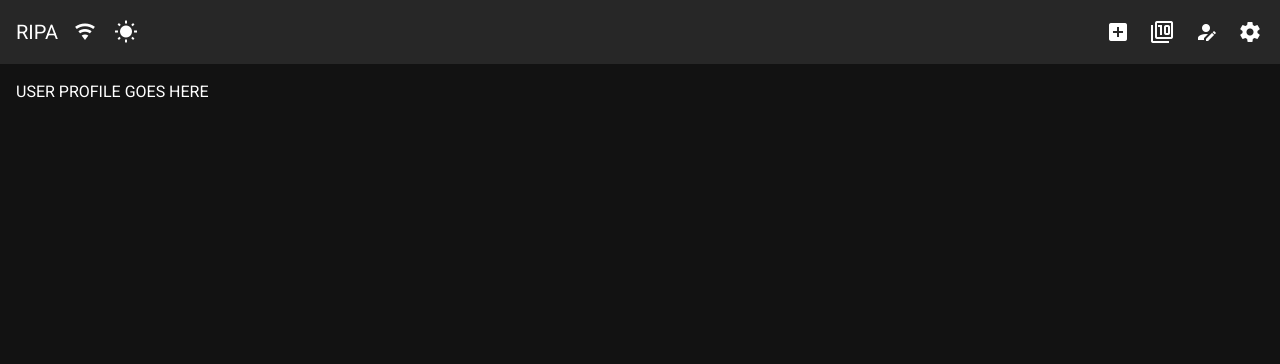
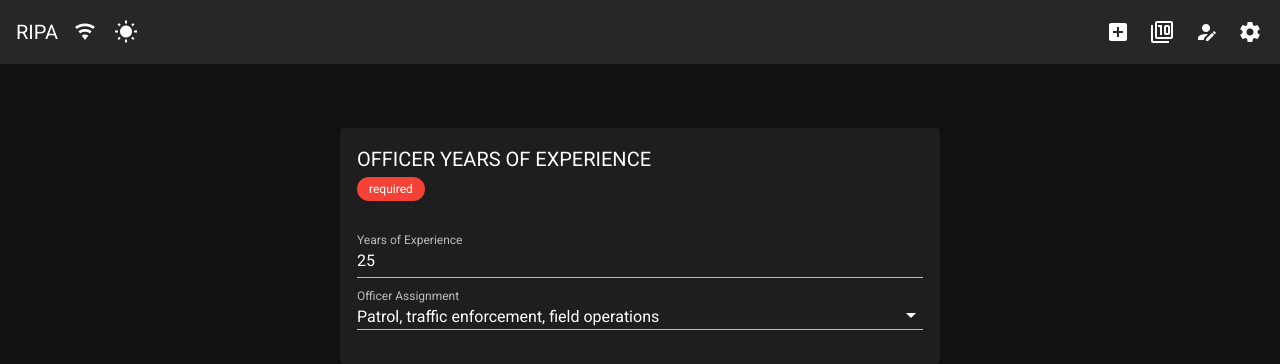
Before and after one commit to SanDiegoCountySheriff/Cal-RIPA, a Vue app in the folder UI/: page /user in a window 1280 px wide. Shown: the top 364 px of the page. Built offline with nearby package versions, Linux system fonts and the light colour scheme.

Commit message:
add user profile

```diff
--- a/UI/src/components/features/RipaPageContainer.vue
+++ b/UI/src/components/features/RipaPageContainer.vue
@@ -5,6 +5,9 @@
     :dark="isDark"
     :on-update-dark="handleUpdateDark"
   >
+    <!-- <v-alert type="success" dismissible>
+      Cache was cleared and updated at 2021-04-23 11:34:26.
+    </v-alert> -->
     <slot></slot>
   </ripa-page-wrapper>
 </template>
--- a/UI/src/components/molecules/RipaIntro.vue
+++ b/UI/src/components/molecules/RipaIntro.vue
@@ -35,6 +35,10 @@
         on November 7, 2017. For more information please see the
         <a href="https://oag.ca.gov/ab953/regulations">AG's Website</a>.
       </p>
+      <div class="tw-text-center">
+        <v-btn outlined>Refresh Cache</v-btn>
+        <div><span>Cache updated: 2021-04-23 11:34:26</span></div>
+      </div>
     </v-card-text>
   </v-card>
 </template>
--- a/UI/src/components/organisms/RipaUserWrapper.vue
+++ b/UI/src/components/organisms/RipaUserWrapper.vue
@@ -1,9 +1,26 @@
 <template>
-  <div>USER PROFILE GOES HERE</div>
+  <v-card class="mx-auto my-12" max-width="600">
+    <ripa-officer :value="officer"></ripa-officer>
+  </v-card>
 </template>
 
 <script>
+import RipaOfficer from '@/components/molecules/RipaOfficer'
+
 export default {
   name: 'ripa-user-wrapper',
+
+  components: {
+    RipaOfficer,
+  },
+
+  data() {
+    return {
+      officer: {
+        years: 25,
+        assignment: 1,
+      },
+    }
+  },
 }
 </script>
```
